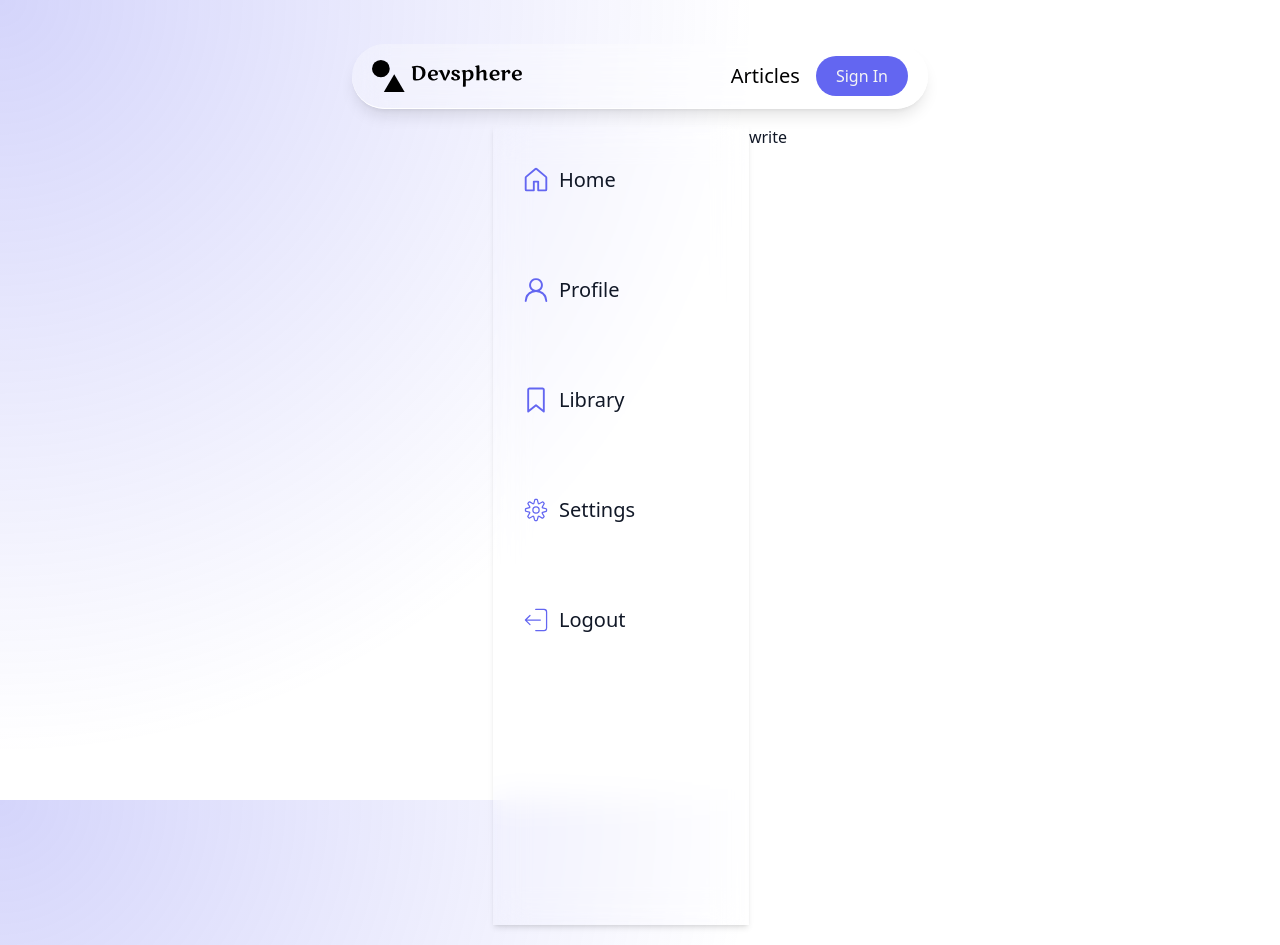
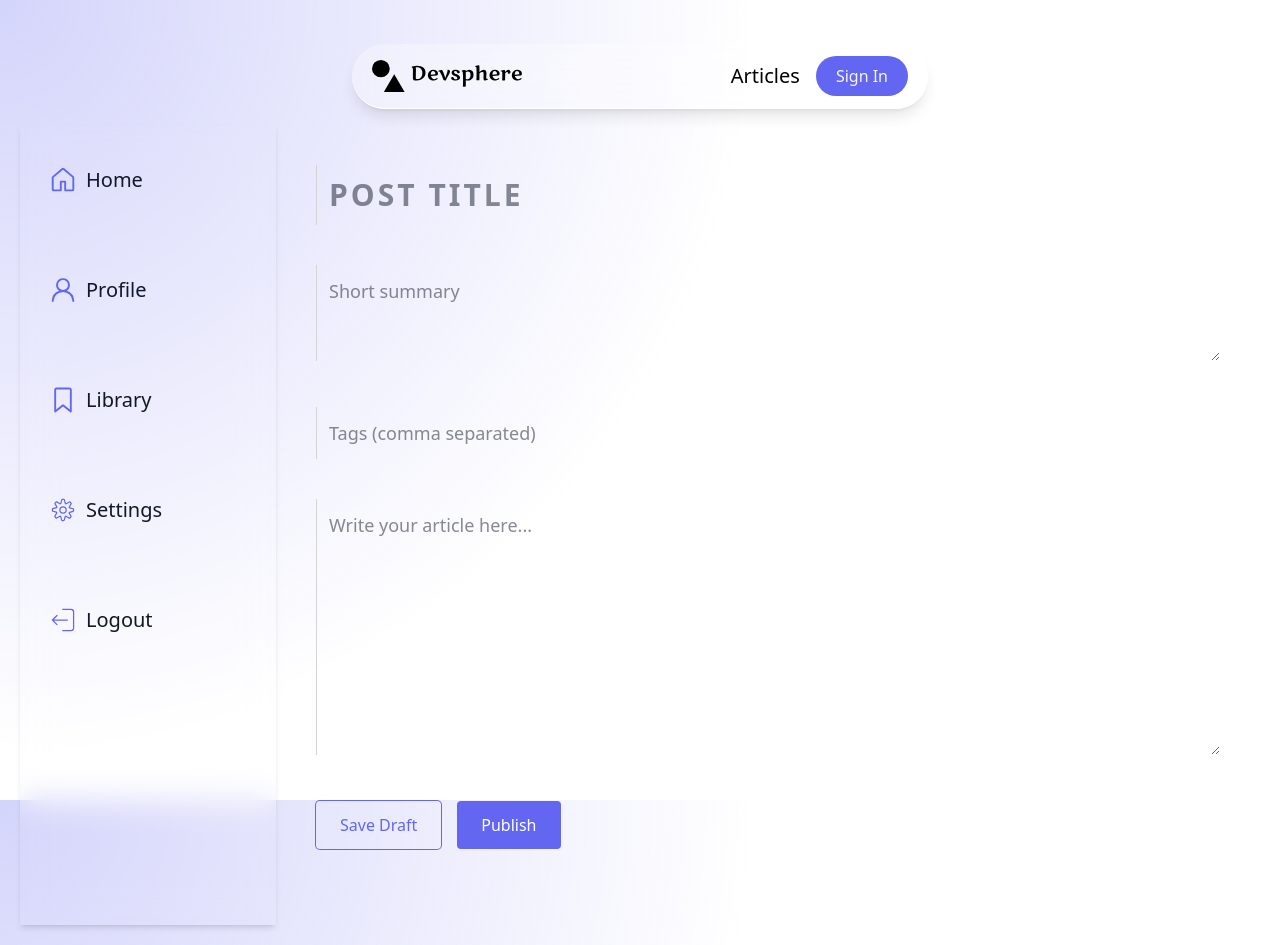
Before and after one commit to thedanielking/devSphere, a React (Vite) app: page /library/write in a window 1280 px wide. Built offline with nearby package versions, Linux system fonts and the light colour scheme.

Commit message:
write functionality

```diff
--- a/src/App.jsx
+++ b/src/App.jsx
@@ -7,9 +7,9 @@ import Login from "./pages/Login"
 import Signup from "./pages/Signup"
 import PostPage from "./pages/PostPage";
 import Posts from "./pages/Posts";
+import WritePost from "./pages/WritePost";
 
 import ProtectedRoute from "./components/ProtectedRoute";
-import WritePost from "./components/WritePost";
 
 
 function App() {
--- /dev/null
+++ b/src/components/FormButton.jsx
@@ -0,0 +1,13 @@
+function FormButton({text, disabled, onClick}) {
+    return (
+        <button
+        className={`px-6 py-3 capitalize cursor-pointer hover:shadow-sm  rounded ${disabled ? 'opacity-50 cursor-not-allowed' : ''} ${text === "publish" ? "bg-primary text-white" : "ring ring-primary text-primary" }`}
+        disabled={disabled}
+        onClick={onClick}
+        >
+            {text}
+        </button>
+    )
+}
+
+export default FormButton;
--- a/src/components/WritePost.jsx
+++ /dev/null
@@ -1,7 +0,0 @@
-function WritePost(){
-    return (
-        <div>write</div>
-    )
-}
-
-export default WritePost;
--- /dev/null
+++ b/src/features/posts/useWritePost.js
@@ -0,0 +1,53 @@
+import { useState } from "react";
+import { writePost as apiWritePost } from "../../services/apiPosts";
+import { useNavigate } from "react-router-dom";
+import toast from "react-hot-toast";
+import { slugify } from "../../utils/slugify";
+
+function useWritePost(user) {
+    const [loading, setLoading] = useState(false);
+    const [error, setError] = useState(null);
+
+    const navigate = useNavigate();
+
+    async function writePost({
+        title, summary, content, tags, coverImageUrl, published,
+    }){
+
+        const slug = slugify(title);
+        console.log("Generated slug:", slug);
+
+        const readTime = Math.ceil(content.split(' ').length / 200);
+
+        setLoading(true);
+        setError(null);
+        try {
+            await apiWritePost({
+                title,
+                summary,
+                content,
+                tags,
+                cover_image_url: coverImageUrl,
+                read_time: readTime,
+                published,
+                author_id: user.id,
+            })
+            toast.success(`Post ${published ? "published" : "saved as draft"} successfully`);
+            navigate(published ? `/posts/${slug}` : '/posts');
+        }
+        catch(err){
+            const message = err?.message;
+            setError(message ?? "Failed to write post");
+            toast.error(message ?? "Failed to write post");
+            throw err;
+        }
+        finally{
+            setLoading(false);
+        }
+    }
+
+    return {loading, error, writePost};
+}
+
+
+export default useWritePost;
--- a/src/pages/WritePost.jsx
+++ b/src/pages/WritePost.jsx
@@ -1,8 +1,89 @@
+import { useState } from "react";
+import FormButton from "../components/FormButton";
+import { useAuth } from "../context/AuthContext";
+import useWritePost from "../features/posts/useWritePost";
+
 function WritePost(){
+    const {user} = useAuth();
+    const {writePost, loading} = useWritePost(user);
+
+    const [form, setForm] = useState({
+        title: "",
+        summary: "",
+        content: "",
+        tags: "",
+    });
+
+    const handleChange = (e) => {
+        const {name, value} = e.target;
+        setForm(prevForm => ({
+            ...prevForm,
+            [name]: value,
+        }));
+    }
+
+    const handleSubmit = (published = false) => {
+        if(!form.title || !form.summary || !form.content) return;
+        writePost({
+            ...form,
+            coverImageUrl: "", //coverImage,
+            tags: form.tags.split(',').map(tag => tag.trim()),
+            published,
+        });
+    }
+
+
+    const inputClass = "w-full border-l border-l-neutral-300 focus:border-l-neutral-500 outline-0 p-3";
+
     return (
-        <div>
-            write post
+        <form className="flex-6 space-y-6 p-6 lg:p-10 lg:space-y-10 "
+        onSubmit={(e) => {
+            e.preventDefault();
+            handleSubmit(false);
+        }}>
+            {/* <h1 className="text-3xl font-bold">Write a new post</h1> */}
+            <input
+            type="text"
+            name="title"
+            placeholder="Post title"
+            className={`${inputClass} placeholder:uppercase placeholder:tracking-widest font-semibold text-3xl`}
+            value={form.title}
+            onChange={handleChange} />
+
+            <textarea
+            placeholder="Short summary"
+            name="summary"
+            className={`${inputClass} text-lg h-24`}
+            value={form.summary}
+            onChange={handleChange} />
+
+
+        <input
+            type="text"
+            name="tags"
+            placeholder="Tags (comma separated)"
+            className={`${inputClass} text-lg`}
+            value={form.tags}
+            onChange={handleChange} />
+
+        <textarea
+            placeholder="Write your article here..."
+            name="content"
+            className={`${inputClass} text-lg h-64`}
+            value={form.content}
+            onChange={handleChange}
+        />
+
+        <div className="flex gap-4">
+            <FormButton
+            text={"save draft"}
+            disabled={loading} onClick={() => handleSubmit(false)} />
+            <FormButton
+            text={"publish"}
+            disabled={loading} onClick={() => handleSubmit(true)} />
         </div>
+
+        </form>
     )
 }
 
--- a/src/services/apiPosts.js
+++ b/src/services/apiPosts.js
@@ -15,3 +15,22 @@ export async function getPosts(){
 
     return posts;
 }
+
+export async function writePost({
+    title, summary, content, tags, cover_image_url, read_time, published,
+}) {
+
+    const {error } = await supabase
+    .from('posts')
+    .insert([
+        { title, summary, content, tags, cover_image_url, read_time, published },
+    ])
+    .select()
+
+    if (error)
+    {
+        console.error(error);
+        throw new Error("Post could not be created!");
+    }
+
+}
```
